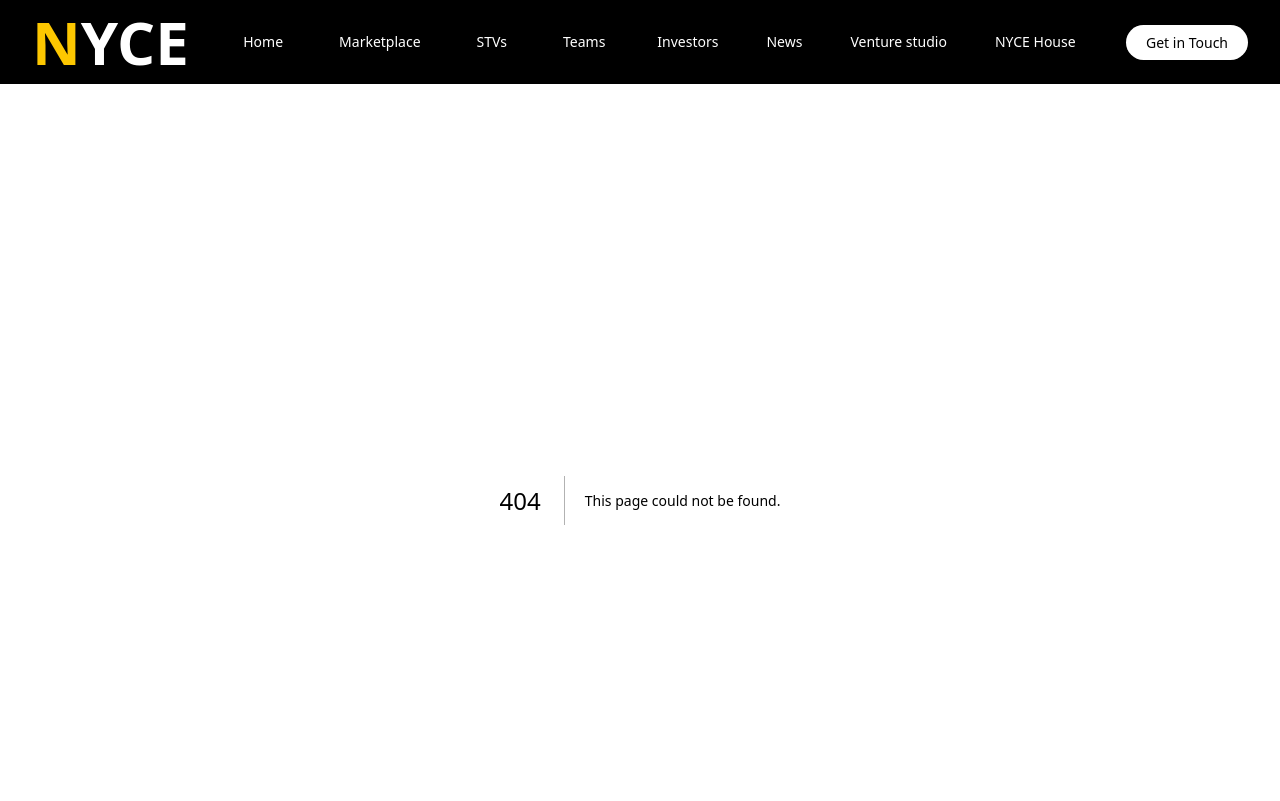
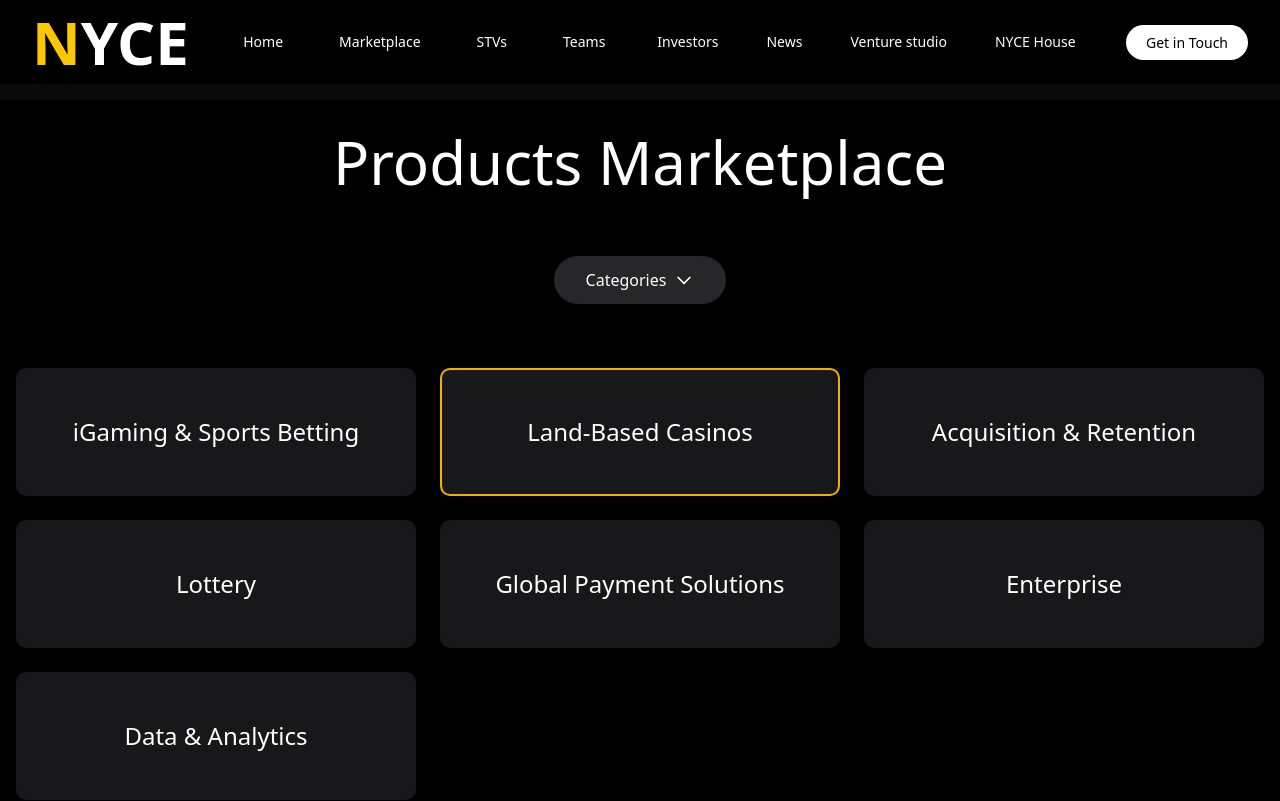
Before and after one commit to CrunchEQDevs/Project-Nyce, a Next.js app: page /products in a window 1280 px wide. Before the commit this address had no page. Shown: the top 801 px of the page. Built offline with nearby package versions, Linux system fonts and the light colour scheme; a web font is replaced by a local one.

Commit message:
product-page

```diff
--- a/src/app/page.tsx
+++ b/src/app/page.tsx
@@ -146,6 +146,9 @@ export default function Home() {
         </motion.div>
       </div>
 
+     {/* <div className="min-h-screen bg-black flex items-center justify-center">
+      <meta httpEquiv="refresh" content="0;url=/marketplace-categories" />
+    </div> */}
       {/* First Content Section - iGaming & Sports Betting */}
       <div ref={iGamingRef} className="flex w-full max-w-6xl mx-auto px-4 py-20 scroll-mt-20">
         {/* Left column with the numbered list */}
--- a/src/app/products&services/page.tsx
+++ b/src/app/products-and-services/page.tsx
@@ -2,6 +2,7 @@
 import React, { useState, useEffect } from 'react';
 import Image from 'next/image';
 import Link from 'next/link';
+import { useSearchParams } from 'next/navigation';
 import { ChevronDown, ArrowDown, Search } from 'lucide-react';
 import { motion } from 'framer-motion';
 import { Checkbox } from "@/components/ui/checkbox";
@@ -15,6 +16,7 @@ import {
   SelectValue,
 } from "@/components/ui/select";
 import { Hubot_Sans } from 'next/font/google';
+
 
 const hubotSans = Hubot_Sans({
   variable: "--font-hubot-sans",
@@ -117,11 +119,24 @@ const features = [
 ];
 
 export default function ProductsMarketplace() {
+  const searchParams = useSearchParams();
+  const categoryFromUrl = searchParams.get('category');
+
   const [searchQuery, setSearchQuery] = useState("");
   const [selectedSort, setSelectedSort] = useState("A-Z Descending");
   const [selectedCategories, setSelectedCategories] = useState<string[]>([]);
   const [selectedFeatures, setSelectedFeatures] = useState<string[]>([]);
   const [filteredProducts, setFilteredProducts] = useState(productCards);
+
+  // Aplica o filtro de categoria da URL quando a página carrega
+  useEffect(() => {
+    if (categoryFromUrl) {
+      const decodedCategory = decodeURIComponent(categoryFromUrl);
+      if (categories.includes(decodedCategory)) {
+        setSelectedCategories([decodedCategory]);
+      }
+    }
+  }, [categoryFromUrl]);
 
   // Animation variants
   const fadeIn = {
@@ -185,11 +200,6 @@ export default function ProductsMarketplace() {
     setFilteredProducts(results);
   }, [searchQuery, selectedSort, selectedCategories, selectedFeatures]);
 
-  // Inicializar com todos os produtos exibidos
-  useEffect(() => {
-    setFilteredProducts(productCards);
-  }, []);
-
   // Toggle category selection
   const toggleCategory = (category: string) => {
     setSelectedCategories(prev =>
@@ -221,12 +231,14 @@ export default function ProductsMarketplace() {
           whileHover={{ scale: 1.05 }}
           whileTap={{ scale: 0.95 }}
         >
+        <Link href="/products">
             <Button
                 variant="outline"
                 className="bg-zinc-800 hover:bg-zinc-700 text-white hover:text-white border-zinc-700 rounded-full px-6"
             >
-            Our Partners <ChevronDown className="ml-2 h-4 w-4" />
+                Categories <ChevronDown className="ml-2 h-4 w-4" />
             </Button>
+            </Link>
         </motion.div>
       </motion.div>
 
@@ -311,28 +323,6 @@ export default function ProductsMarketplace() {
                 </div>
               ))}
             </div>
-
-            {/* Features */}
-
-            {/* <div>
-              <h3 className="text-base font-medium mb-2">Features</h3>
-              {features.map((feature, index) => (
-                <div key={`feature-${index}`} className="flex items-center mb-2">
-                  <Checkbox
-                    id={`feature-${index}`}
-                    checked={selectedFeatures.includes(feature)}
-                    onCheckedChange={() => toggleFeature(feature)}
-                    className="border-zinc-700 h-4 w-4"
-                  />
-                  <label
-                    htmlFor={`feature-${index}`}
-                    className="ml-2 text-sm text-zinc-300 cursor-pointer"
-                  >
-                    {feature}
-                  </label>
-                </div>
-              ))}
-            </div> */}
           </motion.div>
 
           {/* Products Grid */}
@@ -385,9 +375,6 @@ export default function ProductsMarketplace() {
                         </motion.div>
                       </div>
                       <p className="text-zinc-300 mb-2">{product.description}</p>
-                      {/* <p className="text-zinc-400 text-sm">
-                        {product.title} is the industry's leading provider of next-gen betting and gaming solutions. All products are designed with the new generation of players in mind, all delivered to boost engagement, retention and operator revenue.</p>
-                    */}
                     </div>
                   </motion.div>
                 ))
--- /dev/null
+++ b/src/app/products/page.tsx
@@ -0,0 +1,66 @@
+'use client'
+import { useState } from 'react';
+import { useRouter } from 'next/navigation';
+
+export default function ProductsCategories() {
+  const router = useRouter();
+  const [selectedCategory, setSelectedCategory] = useState(2);
+
+  const categories = [
+    { id: 1, name: 'iGaming & Sports Betting' },
+    { id: 2, name: 'Land-Based Casinos' },
+    { id: 3, name: 'Acquisition & Retention' },
+    { id: 4, name: 'Lottery' },
+    { id: 5, name: 'Global Payment Solutions' },
+    { id: 6, name: 'Enterprise' },
+    { id: 7, name: 'Data & Analytics' }
+  ];
+
+  const handleCategoryClick = (category) => {
+    setSelectedCategory(category.id);
+
+    // Try direct path with proper URL handling
+    router.push(`/products-and-services?category=${encodeURIComponent(category.name)}`);
+  };
+
+  return (
+    <div className="min-h-screen bg-black text-white">
+      <main className="container mx-auto px-4 py-8">
+        <h1 className="text-5xl md:text-6xl font-light text-center mb-16">
+          Products Marketplace
+        </h1>
+
+        <div className="flex justify-center mb-16">
+          <div className="relative inline-block">
+            <button className="bg-zinc-800 text-white py-3 px-8 rounded-full flex items-center space-x-2">
+              <span>Categories</span>
+              <svg className="w-5 h-5" fill="none" stroke="currentColor" viewBox="0 0 24 24" xmlns="http://www.w3.org/2000/svg">
+                <path strokeLinecap="round" strokeLinejoin="round" strokeWidth={2} d="M19 9l-7 7-7-7" />
+              </svg>
+            </button>
+          </div>
+        </div>
+
+        <div className="grid grid-cols-1 md:grid-cols-3 gap-6">
+          {categories.map((category) => (
+            <div
+              key={category.id}
+              className={`
+                relative p-8 h-32 flex items-center justify-center
+                bg-zinc-900 cursor-pointer rounded-lg
+                transition-all duration-300
+                hover:border-2 hover:border-yellow-500
+                ${selectedCategory === category.id ? 'border-2 border-yellow-500' : 'border-2 border-transparent'}
+              `}
+              onClick={() => handleCategoryClick(category)}
+            >
+              <h2 className="text-xl md:text-2xl font-light text-center">
+                {category.name}
+              </h2>
+            </div>
+          ))}
+        </div>
+      </main>
+    </div>
+  );
+}
--- a/src/components/AppHeader.tsx
+++ b/src/components/AppHeader.tsx
@@ -40,7 +40,7 @@ export default function AppHeader() {
             <Link href={"/"} className=" hover:bg-zinc-700 text-white rounded-full px-5 py-2 text-sm">
               Home
             </Link>
-            <Link href={"/products&services"} className="text-white hover:bg-zinc-800 rounded-full px-5 py-2 text-sm">
+            <Link href={"/products"} className="text-white hover:bg-zinc-800 rounded-full px-5 py-2 text-sm">
               Marketplace
             </Link>
             <Link href={"/stv"} className="text-white hover:bg-zinc-800 rounded-full px-5 py-2 text-sm">
@@ -86,7 +86,7 @@ export default function AppHeader() {
                   <Link href={"/"} className="bg-zinc-800 hover:bg-zinc-700 text-white rounded-full px-4 py-2 text-sm text-center">
                     Home
                   </Link>
-                  <Link href={"/products&services"} className="text-white hover:bg-zinc-800 rounded-full px-4 py-2 text-sm text-center">
+                  <Link href={"/products"} className="text-white hover:bg-zinc-800 rounded-full px-4 py-2 text-sm text-center">
                     Products & Services
                   </Link>
                   <Link href={"#"} className="text-white hover:bg-zinc-800 rounded-full px-4 py-2 text-sm text-center">
--- /dev/null
+++ b/src/components/created/CategoryCard.tsx
@@ -0,0 +1,19 @@
+// components/CategoryCard.js
+export default function CategoryCard({ name, isSelected, onClick }) {
+    return (
+      <div
+        className={`
+          relative p-8 h-32 flex items-center justify-center
+          bg-zinc-900 cursor-pointer rounded-lg
+          transition-all duration-300
+          hover:border-2 hover:border-yellow-500
+          ${isSelected ? 'border-2 border-yellow-500' : 'border-2 border-transparent'}
+        `}
+        onClick={onClick}
+      >
+        <h2 className="text-xl md:text-2xl font-light text-center">
+          {name}
+        </h2>
+      </div>
+    );
+  }
--- /dev/null
+++ b/src/components/created/CategoryDropdown.tsx
@@ -0,0 +1,40 @@
+// components/CategoryDropdown.js
+  import { useState } from 'react';
+
+  export default function CategoryDropdown({ categories, onSelect }) {
+    const [isOpen, setIsOpen] = useState(false);
+
+    return (
+      <div className="relative inline-block">
+        <button
+          className="bg-zinc-800 text-white py-3 px-8 rounded-full flex items-center space-x-2"
+          onClick={() => setIsOpen(!isOpen)}
+        >
+          <span>Categories</span>
+          <svg className="w-5 h-5" fill="none" stroke="currentColor" viewBox="0 0 24 24" xmlns="http://www.w3.org/2000/svg">
+            <path strokeLinecap="round" strokeLinejoin="round" strokeWidth={2} d="M19 9l-7 7-7-7" />
+          </svg>
+        </button>
+
+        {isOpen && (
+          <div className="absolute mt-2 w-56 bg-zinc-800 rounded-md shadow-lg z-10">
+            <ul className="py-1">
+              {categories.map((category) => (
+                <li key={category.id}>
+                  <button
+                    className="block w-full text-left px-4 py-2 text-white hover:bg-zinc-700"
+                    onClick={() => {
+                      onSelect(category.id);
+                      setIsOpen(false);
+                    }}
+                  >
+                    {category.name}
+                  </button>
+                </li>
+              ))}
+            </ul>
+          </div>
+        )}
+      </div>
+    );
+  }
```
Also changed, not shown: src/app/nyceHouse/page.tsx (+5 -5 lines). Lines whose indentation alone changed are shown as unchanged.
